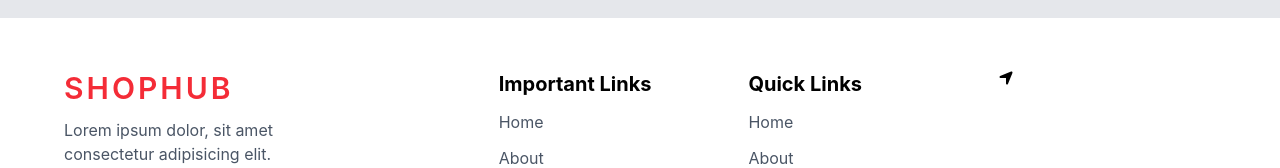
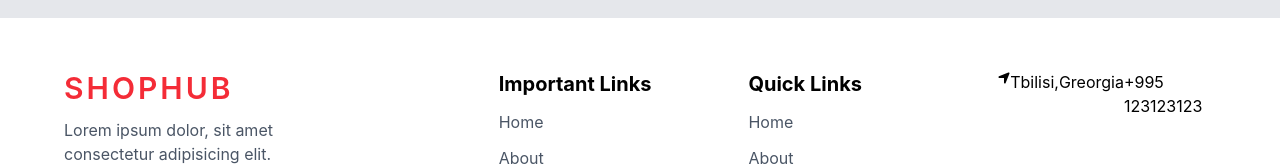
Before and after one commit to kaxadeveloper/Ecommerce, a React (Vite) app: page / in a window 1280 px wide. Shown: the part 4116-4284 px from the top of the page. Built offline with nearby package versions, Linux system fonts and the light colour scheme.

Commit message:
add styles

```diff
--- a/src/components/Footer/Footer.jsx
+++ b/src/components/Footer/Footer.jsx
@@ -83,6 +83,9 @@ const Footer = () => {
                             <div>
                                 <div className='flex'>
                                     <FaLocationArrow />
+                                    <p>Tbilisi,</p>
+                                    <p>Greorgia</p>
+                                    <p>+995 123123123</p>
                                 </div>
                             </div>
                         </div>
```
